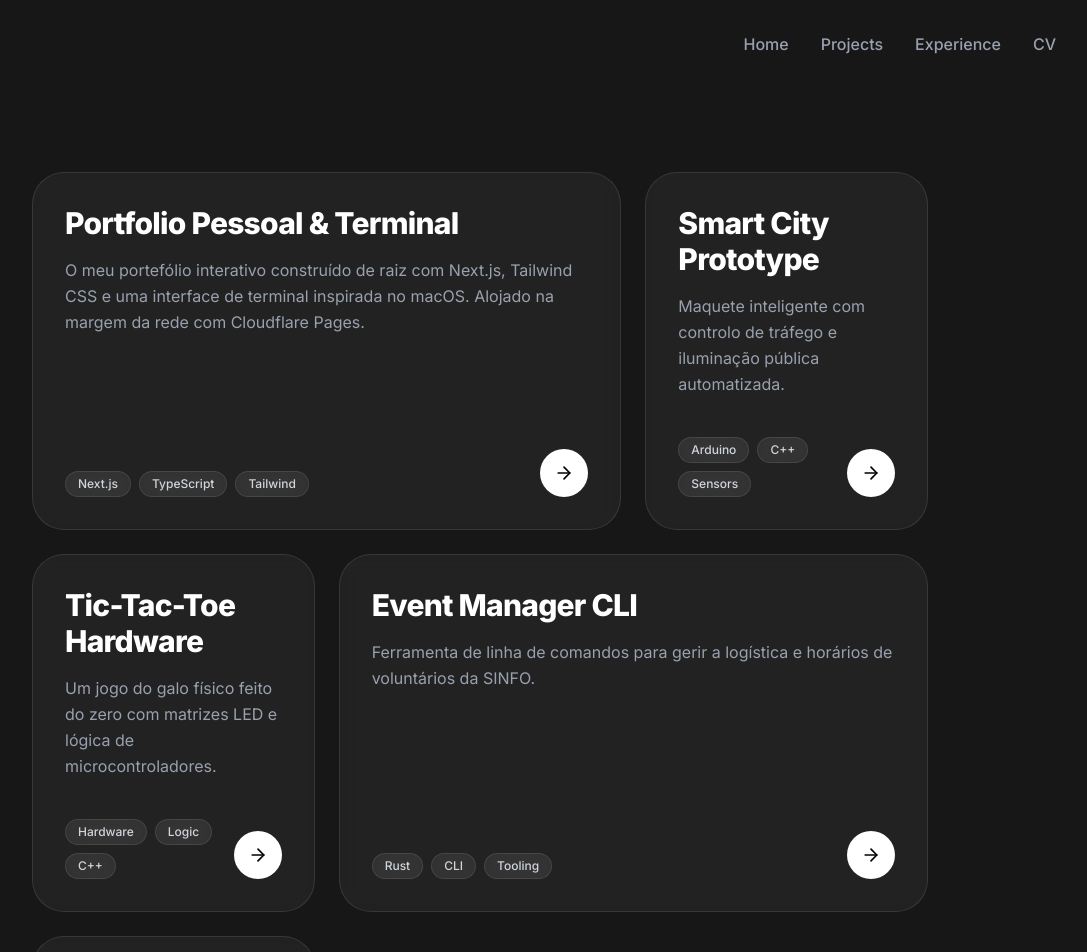
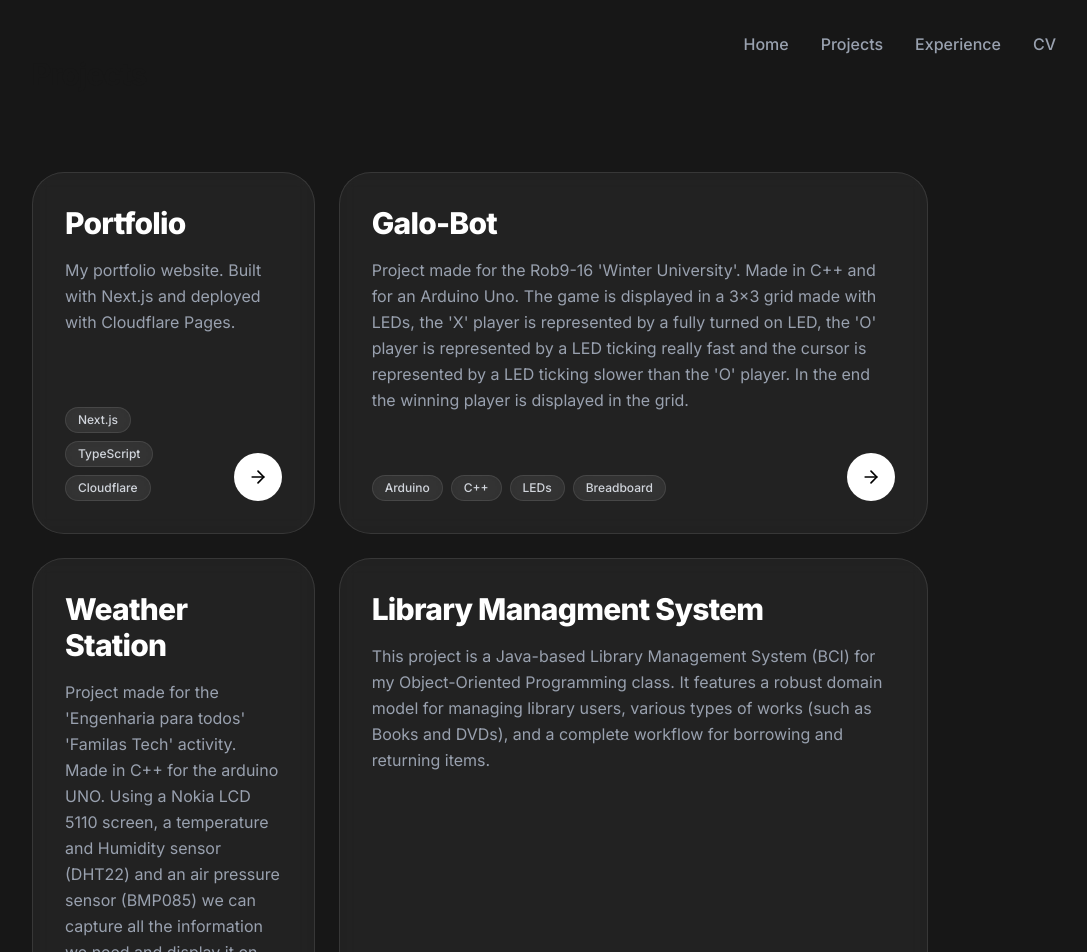
Before and after one commit to marques-jpg/marques-portfolio, a Next.js app: page /projects in a window 1280 px wide. Shown: the top 952 px of the page, without its empty margins (160-1247 px from the left). Built offline with nearby package versions, Linux system fonts and the light colour scheme.

Commit message:
teste projetos 3

```diff
--- a/app/projects/page.tsx
+++ b/app/projects/page.tsx
@@ -3,7 +3,7 @@ import ProjectsComponent from '@/components/Projects';
 export default function ProjectsPage() {
   return (
     <div className="space-y-8">
-      <h1 className="text-3xl font-bold tracking-tight">My Projects</h1>
+      <h1 className="text-3xl font-bold tracking-tight">Projects</h1>
       <div className="mt-8">
         <ProjectsComponent />
       </div>
--- a/components/Projects.tsx
+++ b/components/Projects.tsx
@@ -4,47 +4,47 @@ import React from 'react';
 const projectsData = [
   {
     id: 1,
-    title: "Portfolio Pessoal & Terminal",
-    description: "O meu portefólio interativo construído de raiz com Next.js, Tailwind CSS e uma interface de terminal inspirada no macOS. Alojado na margem da rede com Cloudflare Pages.",
-    tags: ["Next.js", "TypeScript", "Tailwind"],
-    colorGlow: "from-blue-500/20",
-    url: "https://github.com/TEU_USER/portfolio",
-    featured: true // Isto vai fazê-lo ocupar mais espaço!
+    title: "Portfolio",
+    description: "My portfolio website. Built with Next.js and deployed with Cloudflare Pages.",
+    tags: ["Next.js", "TypeScript", "Cloudflare"],
+    colorGlow: "from-yellow-500/20",
+    url: "https://github.com/marques-jpg/marques-portfolio",
+    featured: false // Isto vai fazê-lo ocupar mais espaço!
   },
   {
     id: 2,
-    title: "Smart City Prototype",
-    description: "Maquete inteligente com controlo de tráfego e iluminação pública automatizada.",
-    tags: ["Arduino", "C++", "Sensors"],
-    colorGlow: "from-emerald-500/20",
-    url: "https://github.com/",
-    featured: false
+    title: "Galo-Bot",
+    description: "Project made for the Rob9-16 'Winter University'. Made in C++ and for an Arduino Uno. The game is displayed in a 3x3 grid made with LEDs, the 'X' player is represented by a fully turned on LED, the 'O' player is represented by a LED ticking really fast and the cursor is represented by a LED ticking slower than the 'O' player. In the end the winning player is displayed in the grid.",
+    tags: ["Arduino", "C++", "LEDs", "Breadboard"],
+    colorGlow: "from-orange-500/20",
+    url: "https://github.com/marques-jpg/Galo-Bot",
+    featured: true
   },
   {
     id: 3,
-    title: "Tic-Tac-Toe Hardware",
-    description: "Um jogo do galo físico feito do zero com matrizes LED e lógica de microcontroladores.",
-    tags: ["Hardware", "Logic", "C++"],
-    colorGlow: "from-yellow-500/20",
-    url: "https://github.com/",
+    title: "Weather Station",
+    description: "Project made for the 'Engenharia para todos' 'Familas Tech' activity. Made in C++ for the arduino UNO. Using a Nokia LCD 5110 screen, a temperature and Humidity sensor (DHT22) and an air pressure sensor (BMP085) we can capture all the information we need and display it on the nokia screen",
+    tags: ["Arduino", "DHT22", "C++", "BMP085", "Nokia LCD 5510"],
+    colorGlow: "from-red-500/20",
+    url: "https://github.com/marques-jpg/Weather-Station",
     featured: false
   },
   {
     id: 4,
-    title: "Event Manager CLI",
-    description: "Ferramenta de linha de comandos para gerir a logística e horários de voluntários da SINFO.",
-    tags: ["Rust", "CLI", "Tooling"],
-    colorGlow: "from-purple-500/20",
-    url: "https://github.com/",
+    title: "Library Managment System",
+    description: "This project is a Java-based Library Management System (BCI) for my Object-Oriented Programming class. It features a robust domain model for managing library users, various types of works (such as Books and DVDs), and a complete workflow for borrowing and returning items.",
+    tags: ["Java"],
+    colorGlow: "from-brown-500/20",
+    url: "https://github.com/marques-jpg/Projeto-PO",
     featured: true // Outro projeto em destaque para equilibrar a grelha
   },
   {
     id: 5,
-    title: "Data Analyzer",
-    description: "Script para análise automática de feedback de eventos.",
-    tags: ["Python", "Pandas"],
-    colorGlow: "from-red-500/20",
-    url: "https://github.com/",
+    title: "Multi Client Pacman game",
+    description: "This project is a C implementation of a Pacman-inspired game built on a Client-Server architecture for my Operating Systems class. Its main focus is to demonstrate Inter-Process Communication (IPC) using Named Pipes (FIFOs), concurrency through Multithreading, and synchronization tools such as Mutexes, Condition Variables, and Semaphores.",
+    tags: ["C", "Linux"],
+    colorGlow: "from-pink-500/20",
+    url: "https://github.com/marques-jpg/Projeto-SO-2",
     featured: false
   }
 ];
```
